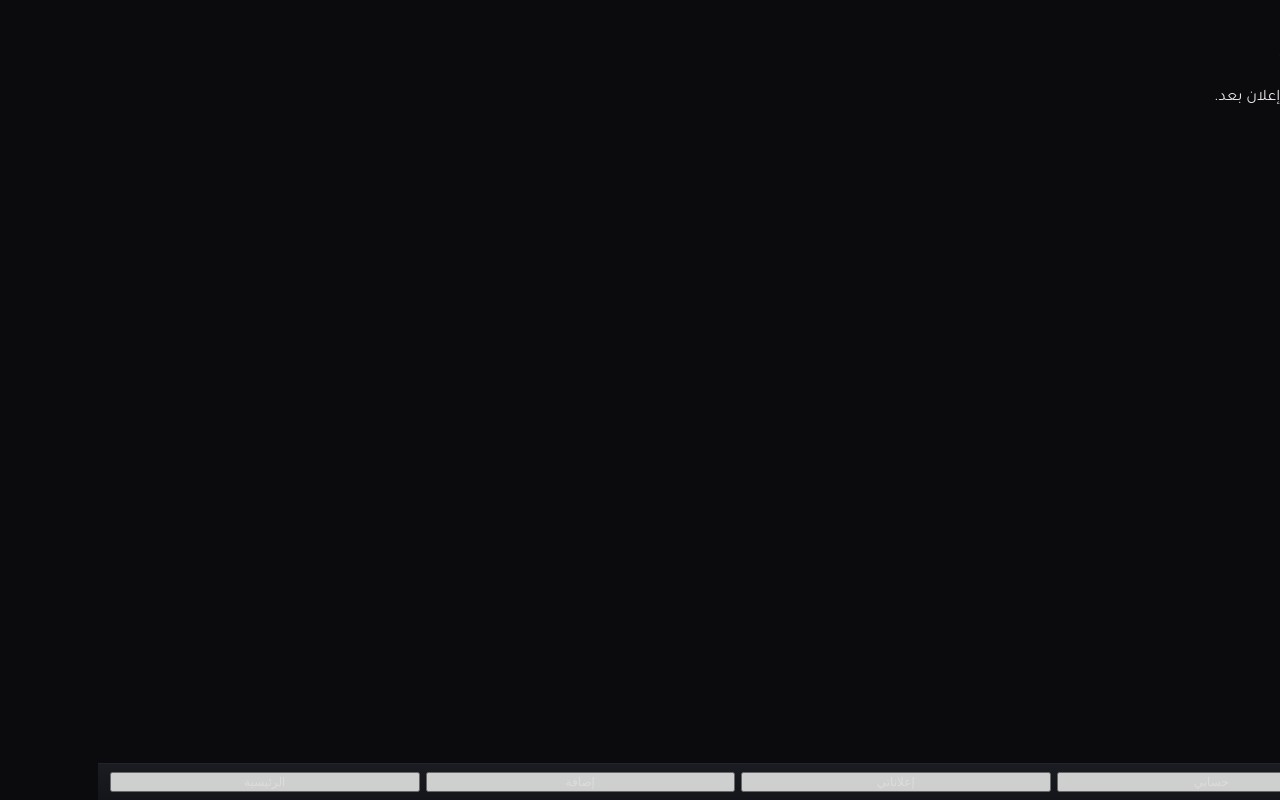
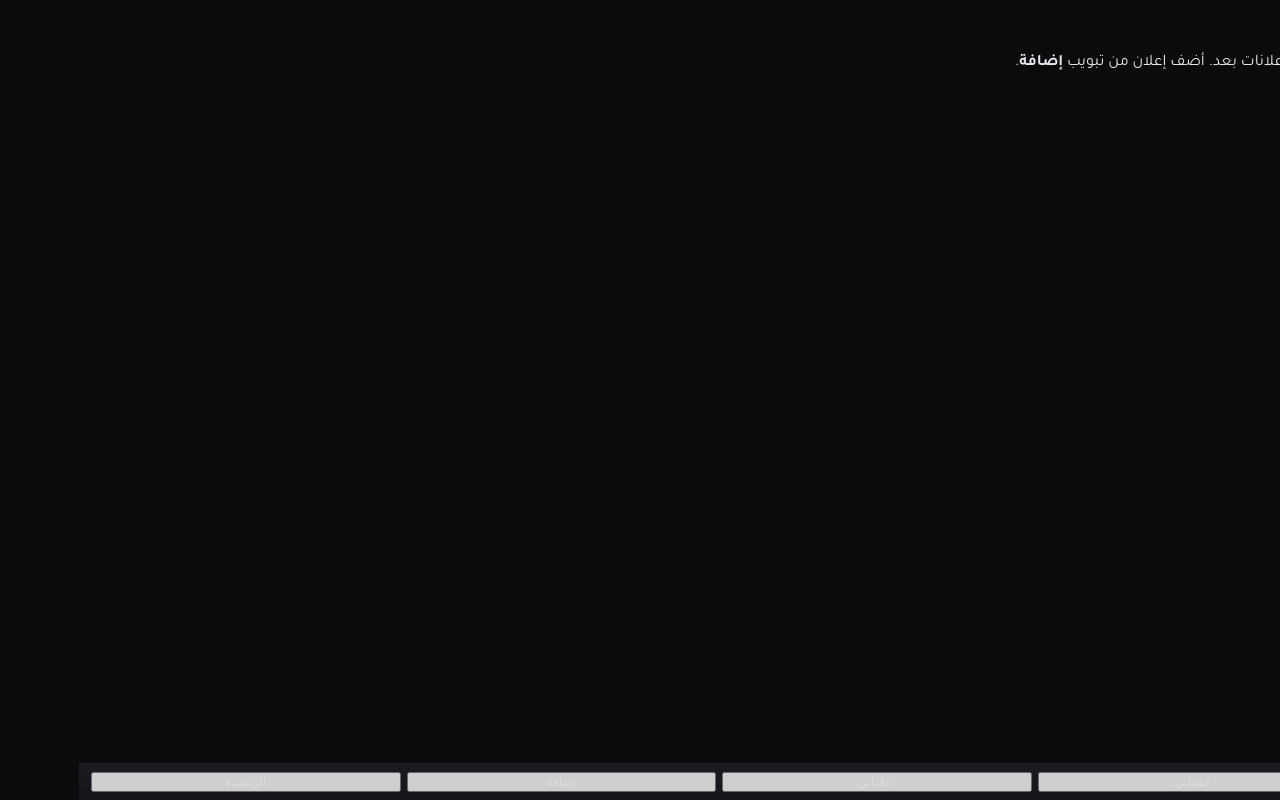
Before and after one commit to abdullah200306/masbih, a React (Vite) app: page / in a window 1280 px wide. Both pictures are taken after a click on the button "إعلاناتي". Built offline with nearby package versions, Linux system fonts and the light colour scheme.

Commit message:
Update MyListings.jsx

```diff
--- a/src/pages/MyListings.jsx
+++ b/src/pages/MyListings.jsx
@@ -1,8 +1,24 @@
 export default function MyListings() {
+  const my = JSON.parse(localStorage.getItem("myListings") || "[]");
+
   return (
-    <div style={{ padding: "20px" }}>
-      <h2>إعلاناتي</h2>
-      <p>لم تضف أي إعلان بعد.</p>
+    <div className="page">
+      <h2 className="page-title">إعلاناتي</h2>
+      {my.length === 0 ? (
+        <p>ما عندك إعلانات بعد. أضف إعلان من تبويب <b>إضافة</b>.</p>
+      ) : (
+        <div className="grid">
+          {my.map((it, i) => (
+            <div className="card" key={i}>
+              <div className="img-wrap">
+                <img src={it.image || "https://picsum.photos/seed/misbahx/600/400"} alt={it.title} />
+              </div>
+              <h3>{it.title}</h3>
+              <p className="price">{it.price} د.ك</p>
+            </div>
+          ))}
+        </div>
+      )}
     </div>
   );
 }
```
